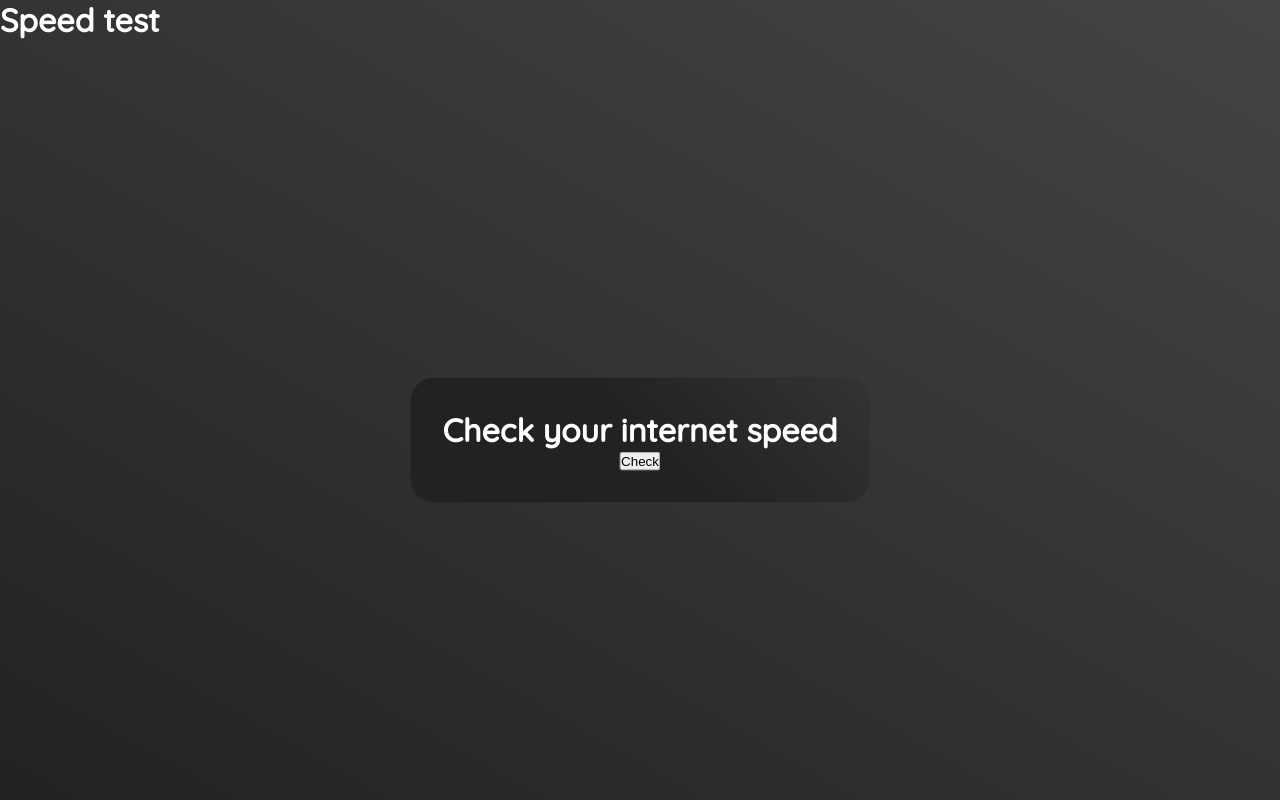
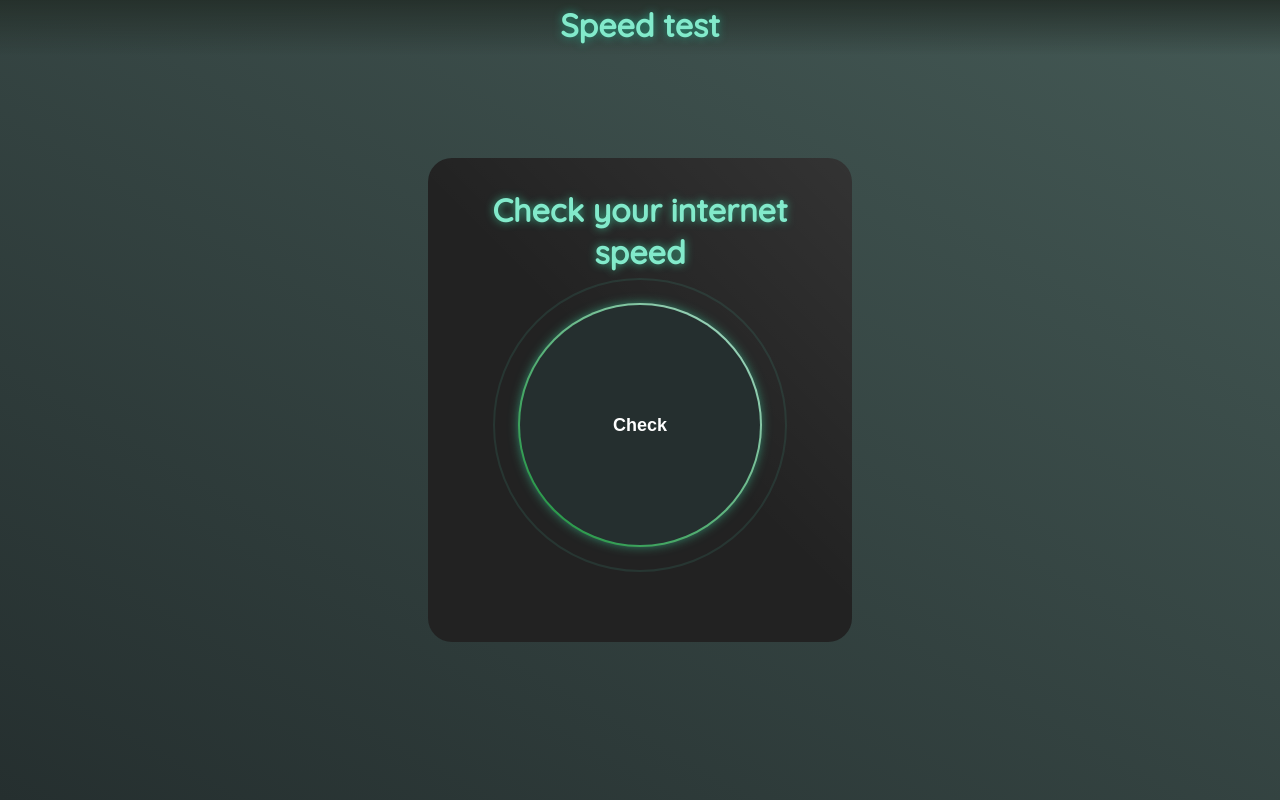
Before and after one commit to borispuljak/Internet-speed-test, a plain HTML site: page index.html in a window 1280 px wide. Drawn offline with Linux system fonts and the light colour scheme.

Commit message:
Uređeno do kraja

```diff
--- a/izgled.css
+++ b/izgled.css
@@ -7,8 +7,8 @@
 body{
     font-family: "Quicksand","sans-serif";
     height: 100vh;
-    background: linear-gradient(30deg,#222,#444);
-    color: #fff;
+    background: linear-gradient(30deg,#252f2f,#445955);
+    color: white;
 }
 *.hide{
     display: none !important;
@@ -26,3 +26,118 @@ body{
     text-align: center;
     box-shadow: -16px,16px,16px,8px rgba(0,0,0,0.2);
 }
+.loader-widget{
+    width: 360px;
+    height: 420px;
+}
+.loader{
+    position: relative;
+    display: inline-block;
+    height: 240px;
+    width: 240px;
+    border-radius: 50%;
+    background: conic-gradient(rgb(130,23,203,0.3)0%, transparent 60%);
+    animation: radarRotate 2s linear infinite;
+}
+@keyframes radarRotate{
+    100%{transform: rotate(360deg)}
+}
+.loader::before{
+    content: "";
+    position: absolute;
+    height: 0;
+    width: 0;
+    top: 0;
+    left: calc(50% - 8px);
+    border: 8px solid transparent;
+    border-top: 120px solid #39a783;
+    filter: drop-shadow(0 0 12px #279475);
+}
+.loader-widget h1{
+    line-height: 1.3;
+    margin-bottom: 32px;
+    text-shadow: 0 0 8px #39a783;
+    color: rgb(130,234,203);
+}
+.loader-content{
+    display: flex;
+    align-items: center;
+    justify-content: center;
+    flex-wrap: wrap;
+}
+.loader-content button{
+    position: relative;
+    cursor: pointer;
+    height: 240px;
+    width: 240px;
+    font-size: 18px;
+    font-weight: bold;
+    line-height: 1.5;
+    border-radius: 50%;
+    background-color: #252f2f;
+    color: white;
+    border: 0;
+    box-shadow: 0 0 12px #39a783;
+}
+.loader-content.result button{
+    height: 120px;
+    width: 120px;
+    margin-top: 16px;
+}
+.loader-content button:hover{
+    background-color: #2e3c39;
+}
+.loader-content button:before{
+    content: "";
+    position: absolute;
+    height: 100%;
+    width: 100%;
+    top: -2px;
+    left: -2px;
+    border: 2px solid #419a84;
+    border-radius: 50%;
+    animation: btnRing 2s linear infinite;
+}
+@keyframes btnRing{
+    60%,100%{
+        height: calc(100% + 60px);
+        width: calc(100% + 60px);
+        top: -32px;
+        left: -32px;
+        opacity: 0;
+    }
+}
+.loader-content button::after{
+    content: "";
+    position: absolute;
+    height: calc(100% + 4px);
+    width: calc(100% + 4px);
+    top: -2px;
+    left: -2px;
+    background: linear-gradient(45deg, green, white);
+    z-index: -1;
+    border-radius: 50%;
+}
+.content{
+    display: flex;
+    width: 100%;
+    font-size: 64px;
+    margin: 12px 0 32px 0;
+    flex-direction: column;
+}
+.content small{
+    font-size: 40%;
+}
+header{
+    background-image: linear-gradient(to top, rgba(0,250,133,0), rgb(38,49,44));
+    height: 55px;
+    position: fixed;
+    width: 100%;
+}
+header .name{
+    text-align: center;
+    padding-top: 5px;
+    padding-bottom: 5px;
+    color: rgb(130,234,203);
+    text-shadow: 0 0 8px #26967a;
+}
```
